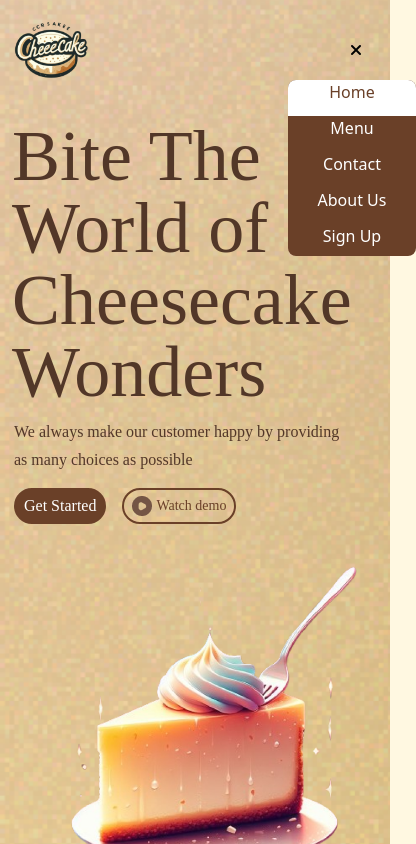
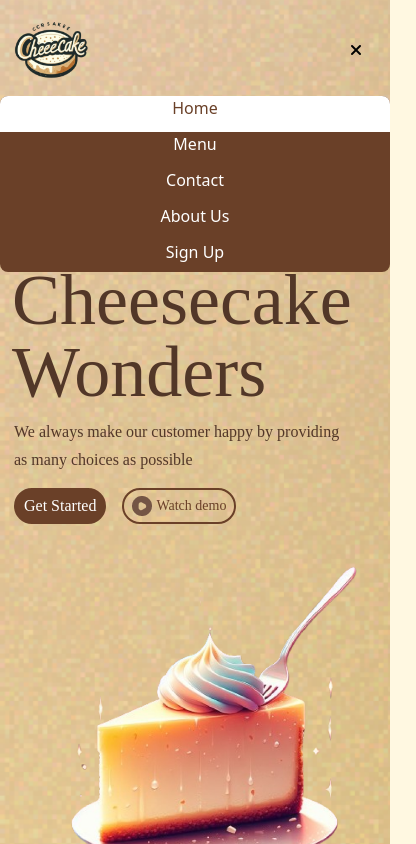
Before and after one commit to Fasanya-Oluwatobiloba/Cheese-cake, a website: page index.html in a window 390 px wide. Both pictures are taken after a click on the element 370 px from the left and 50 px from the top of the page. Shown: the top 844 px of the page, 416 px wide, since content can reach past the window. Drawn offline with nearby package versions, Linux system fonts and the light colour scheme; a web font is replaced by a local one.

Commit message:
edited the harmburger onclick

```diff
--- a/index.html
+++ b/index.html
@@ -28,8 +28,8 @@
                 <button class="lg:text-base md:text-sm border-2 border-brown text-brown lg:px-3 md:px-2 lg:py-1.5 md:py-1 rounded-3xl">Sign Up</button>
             </div>
 
-            <div id="menu" class="hidden h-44 absolute top-20 left-72 inset-0">
-                <ul class="md:flex items-center justify-center text-base text-white bg-brown rounded-lg w-32 text-center">
+            <div id="menu" class="hidden h-full absolute top-24 w-full inset-0">
+                <ul class="md:flex items-center justify-center text-base text-white bg-brown rounded-lg text-center">
                     <li class="bg-white text-brown rounded-t-lg pb-3">Home</li>
                     <li class="pb-3">Menu</li>
                     <li class="pb-3">Contact</li>
```
